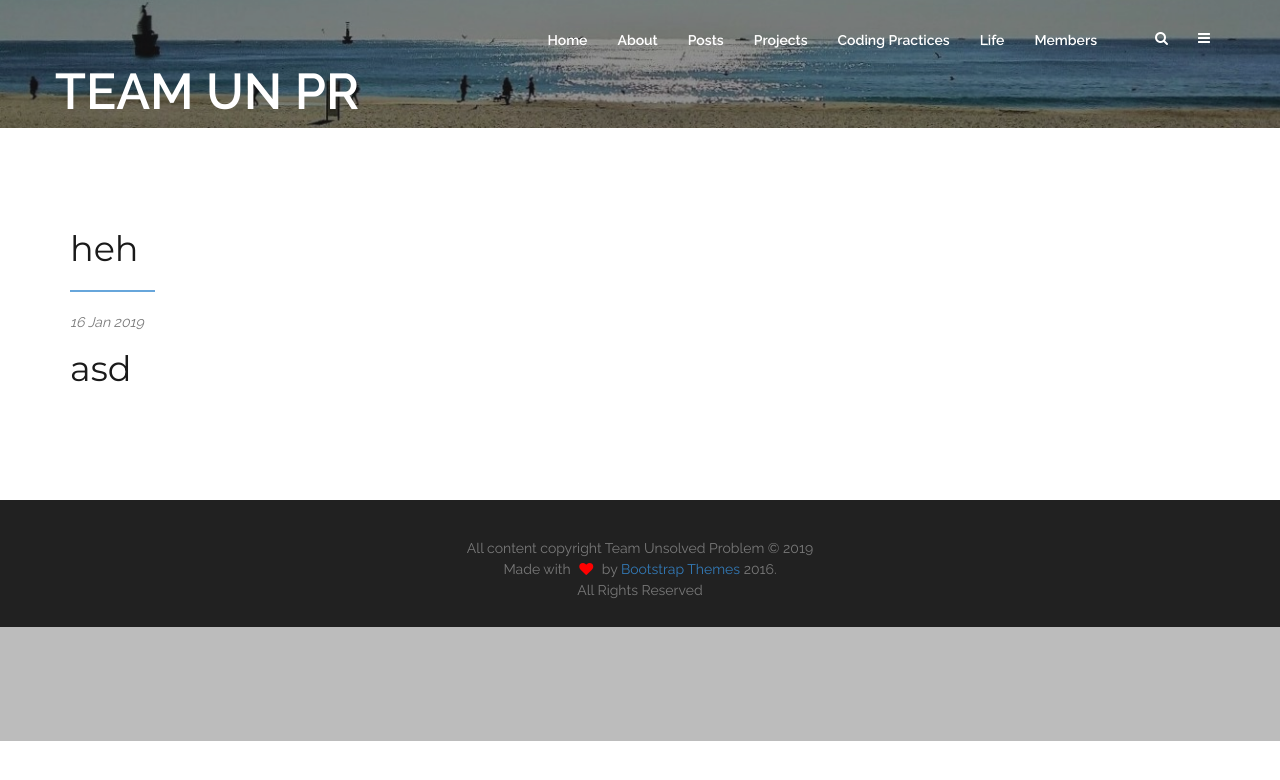
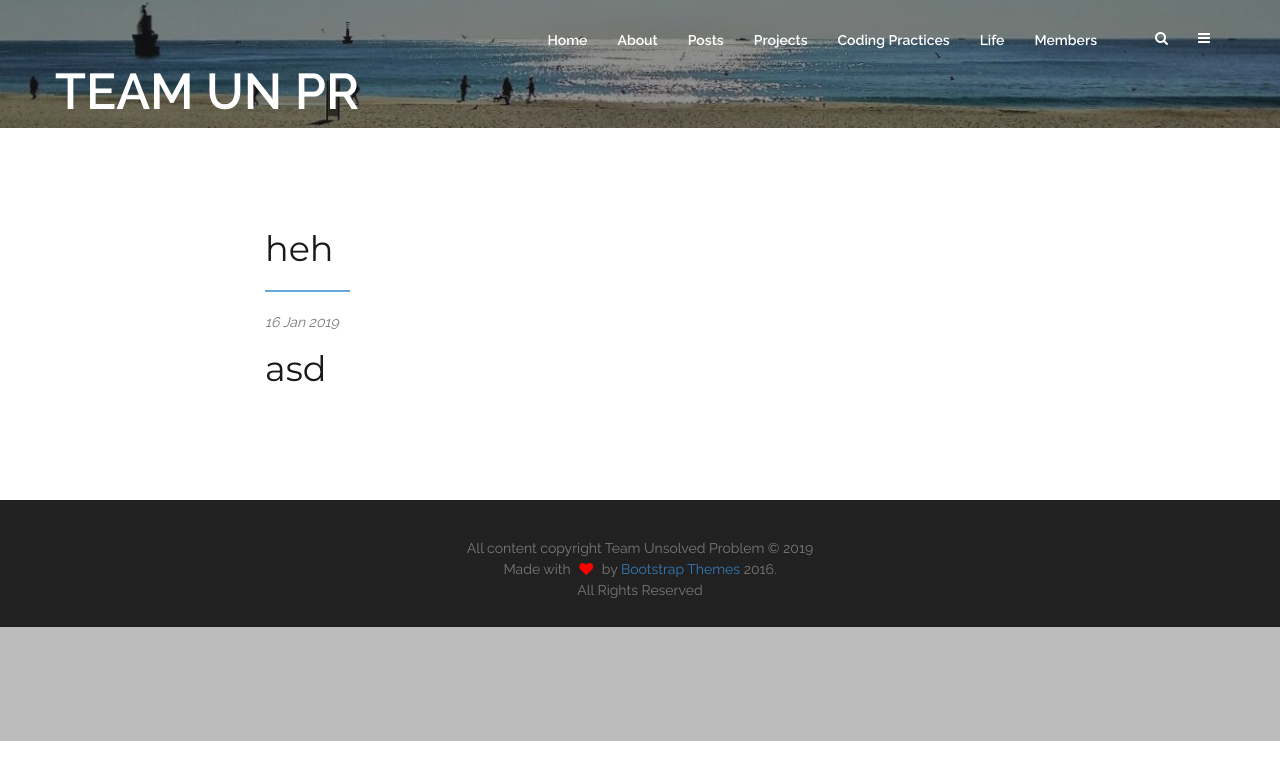
Before and after one commit to unsolvedproblem/unsolvedproblem.github.io, a Jekyll site: the page built from _posts/2019-01-16-hellllllloooo.md, in a window 1280 px wide. Shown: the top 780 px of the page. Built offline with Jekyll 4.4.1, drawn with Linux system fonts in a browser that asks for light colours.

Commit message:
Undate post.html

```diff
--- a/_layouts/post.html
+++ b/_layouts/post.html
@@ -8,7 +8,7 @@
     <div class="container">
         <div class="row">
             <div class="main_about">
-                <div class="col-md-12">
+                <div class="col-md-8 col-sm-offset-2">
                     <div class="about_content">
                         <h2>{{ page.title }}</h2>
                         <div class="separator_left"></div>
@@ -22,7 +22,7 @@
                         </p>
 
                         <p>
-                          {{ content }}
+                          {{ content | markdownify }}
                         </p>
 
                     </div>
```
